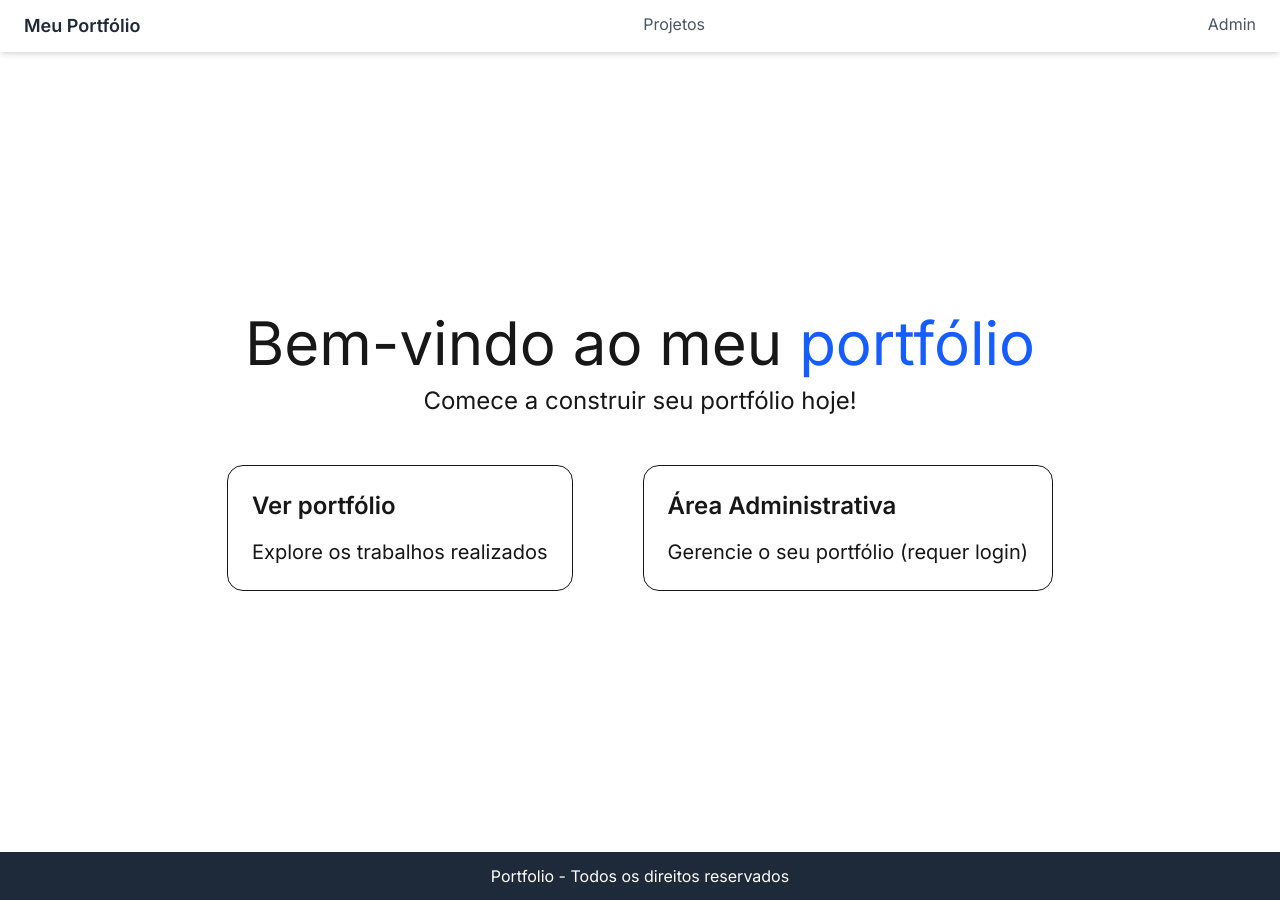
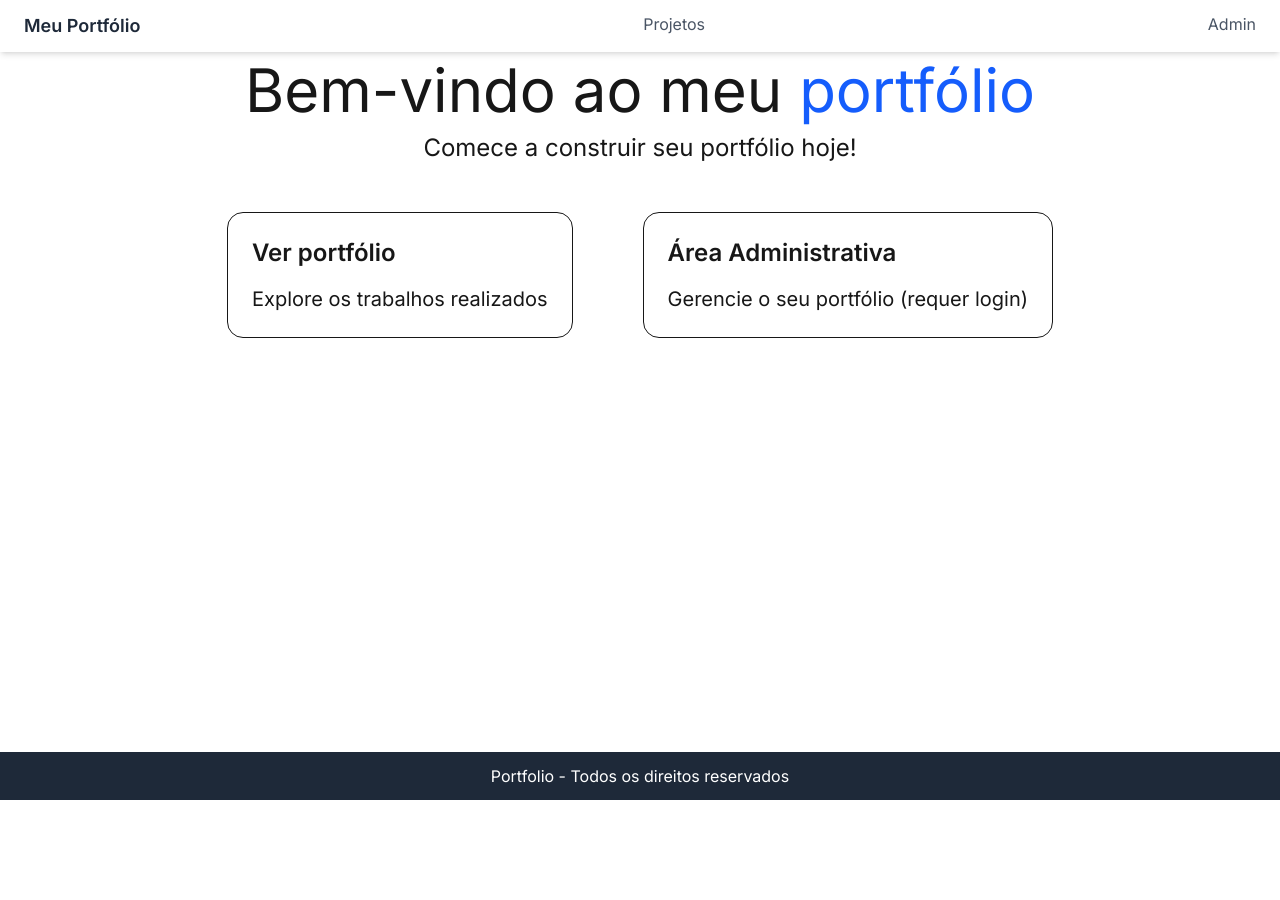
Before and after one commit to ggondo1/app_portfolio, a Next.js app: page / in a window 1280 px wide. After the commit the page ends 800 px from the top, so only its background shows below. Built offline with nearby package versions, Linux system fonts and the light colour scheme.

Commit message:
ajustado o layout

```diff
--- a/app/layout.tsx
+++ b/app/layout.tsx
@@ -1,6 +1,8 @@
 import type { Metadata } from "next";
 import { Inter } from "next/font/google";
 import "./globals.css";
+import Header from "./Components/Header";
+import Footer from "./Components/Footer";
 
 const inter = Inter({
   subsets: ["latin"]
@@ -21,7 +23,14 @@
       <body
         className={inter.className}
       >
-        {children}
+        <div className="flex flex-col min-h-screen">
+          <Header />
+          <main className="flex-grow">
+            {children}
+          </main>
+          <Footer />
+        </div>
+
       </body>
     </html>
   );
--- a/app/page.tsx
+++ b/app/page.tsx
@@ -1,12 +1,11 @@
 import Link from "next/link";
-import Header from "./Components/Header";
-import Footer from "./Components/Footer";
+
 
 export default function Home() {
   return (
    <>
-    <Header />
-    <div className="flex flex-col items-center justify-center min-h-screen py-2">
+
+    <div className="flex flex-col items-center justify-center  py-2">
       <main className="flex flex-col items-center justify-center w-full flex-1 px-20 text-center">
         <h1 className="text-6xl"> Bem-vindo ao meu <span className="text-blue-600">portfólio</span></h1>
         <p className="text-2xl mt-3">Comece a construir seu portfólio hoje!</p>
@@ -22,7 +21,7 @@
         </div>
       </main>
     </div>
-    <Footer />
+
    </>
 
   );
```
